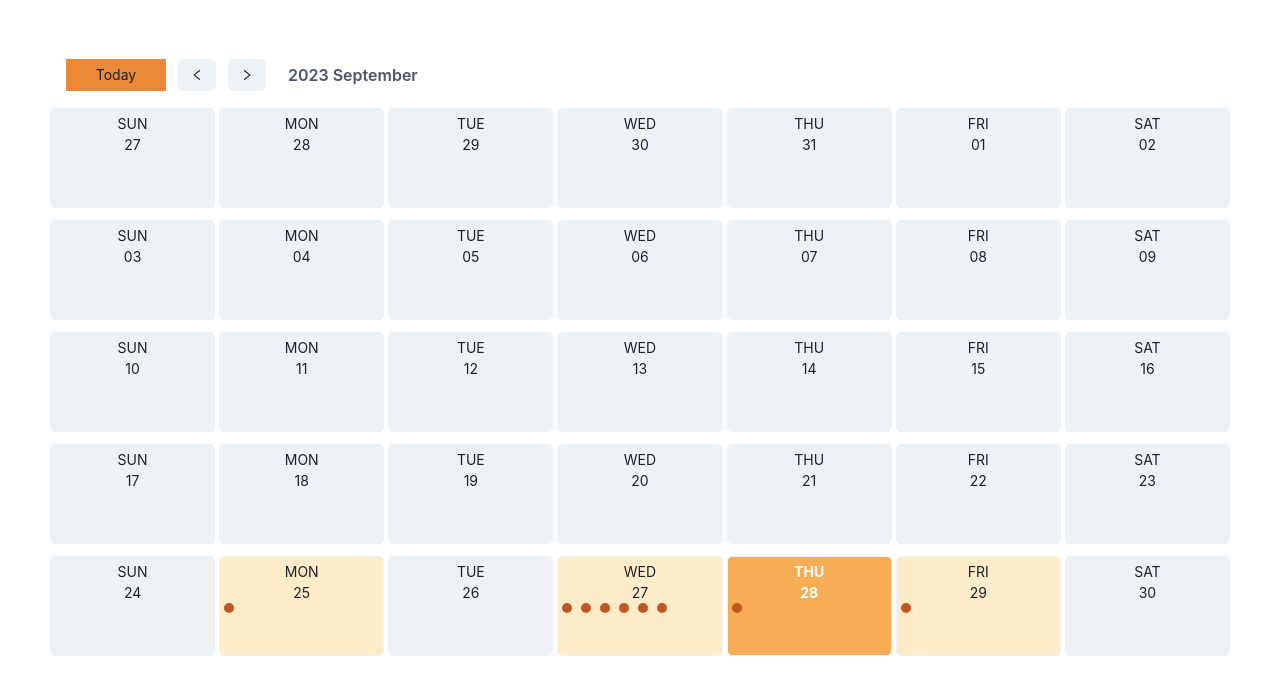
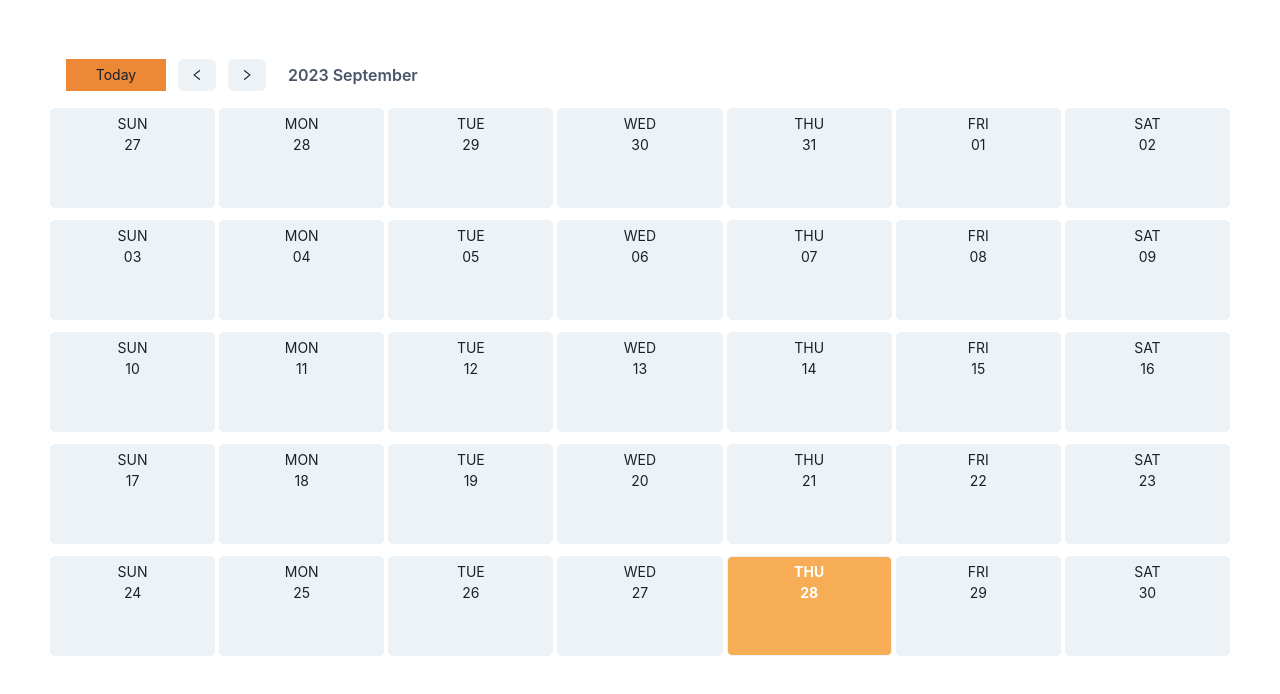
Before and after one commit to Meenachinmay/react-calender-view-chakraui, a React (Vite) app: page / in a window 1280 px wide. Shown: the top 694 px of the page. Built offline with nearby package versions, Linux system fonts and the light colour scheme.

Commit message:
added times slots

```diff
--- a/src/components/Day.tsx
+++ b/src/components/Day.tsx
@@ -1,4 +1,4 @@
-import { Flex, Icon, Text } from "@chakra-ui/react";
+import { Flex, Text } from "@chakra-ui/react";
 import dayjs from "dayjs";
 import React, { useEffect, useState } from "react";
 import { IDay } from "../types/day.type";
@@ -6,11 +6,7 @@ import { IDay } from "../types/day.type";
 import "../App.css";
 import Model from "./ui-models/EventModel";
 
-import { AiFillSave } from "react-icons/ai";
-import { FcLike, FcViewDetails } from "react-icons/fc";
-
 import "../App.css";
-import Tooltip from "./reusable-ui-components/Tooltip";
 
 const Day: React.FC<IDay> = ({ day, events }: IDay) => {
   const [dayColor, setDayColor] = useState<string>("gray.100");
@@ -86,9 +82,21 @@ const Day: React.FC<IDay> = ({ day, events }: IDay) => {
           ))}
         </Flex>
       </Flex>
-      <Model isOpen={isModelOpen} onClose={() => setIsModelOpen(false)}>
-        <Flex flexDir={"column"} width={"full"} height={"full"}>
-          <h1>Your Content Here</h1>
+      <Model
+        isOpen={isModelOpen}
+        onClose={() => setIsModelOpen(false)}
+        meetingsForTheDay={events}
+      >
+        <Flex flexDir={"column"} width={"full"} height={"100%"}>
+          <h1
+            style={{
+              fontSize: "25px",
+              textAlign: "center",
+              fontWeight: "bolder",
+            }}
+          >
+            Meetings
+          </h1>
           <p>{day.format("DD")}</p>
           <Flex
             width={"full"}
@@ -98,40 +106,11 @@ const Day: React.FC<IDay> = ({ day, events }: IDay) => {
             wrap={"wrap"}
           >
             {events?.map((e) => (
-              <Flex>
+              <Flex key={e.id}>
                 <div className="events_dots" key={e.id}></div>
                 <div>{e.title}</div>
               </Flex>
             ))}
-          </Flex>
-          <Flex
-            alignItems={"center"}
-            justifyContent={"space-around"}
-            gap={5}
-            padding={"5px"}
-            borderRadius={"10px"}
-            flexGrow={1}
-          >
-            <Tooltip _string="Like event">
-              <Icon as={FcLike} w={"40px"} h={"40px"} cursor={"pointer"}></Icon>
-            </Tooltip>
-            <Tooltip _string="See details">
-              <Icon
-                as={FcViewDetails}
-                w={"40px"}
-                h={"40px"}
-                cursor={"pointer"}
-              ></Icon>
-            </Tooltip>
-            <Tooltip _string="Save event">
-              <Icon
-                as={AiFillSave}
-                color={"green.500"}
-                w={"40px"}
-                h={"40px"}
-                cursor={"pointer"}
-              ></Icon>
-            </Tooltip>
           </Flex>
         </Flex>
       </Model>
--- a/src/components/ui-models/EventModel.tsx
+++ b/src/components/ui-models/EventModel.tsx
@@ -1,15 +1,51 @@
-import React from "react";
-import { Flex, Box, Portal } from "@chakra-ui/react";
+import { Flex, Portal, Select, Text, VStack } from "@chakra-ui/react";
+import React, { useState } from "react";
 import "../../App.css"; // import our custom css for the blur effect
+import { IEvent } from "../../types/event.type";
 
 interface ModelProps {
   isOpen: boolean;
   onClose: () => void;
   children: React.ReactNode;
+  meetingsForTheDay: IEvent[];
 }
 
-const Model: React.FC<ModelProps> = ({ isOpen, onClose, children }) => {
+const Model: React.FC<ModelProps> = ({
+  isOpen,
+  onClose,
+  children,
+  meetingsForTheDay,
+}) => {
+  const [selectedSlot, setSelectedSlot] = useState<string | []>([]);
+
+  const timeSlots: string[] = [
+    "9:00AM - 10:00AM",
+    "10:00AM - 11:00AM",
+    "11:00AM - 12:00PM",
+    "12:00PM - 1:00PM",
+    "1:00PM - 2:00PM",
+    "2:00PM - 3:00PM",
+    "3:00PM - 4:00PM",
+    "4:00PM - 5:00PM",
+    "5:00PM - 6:00PM",
+    "6:00PM - 7:00PM",
+  ];
+
+  // Determine which slots are booked
+  const bookedSlots = meetingsForTheDay
+    ? meetingsForTheDay.map(
+        (meeting) => `${meeting.startTime} - ${meeting.endTime}`
+      )
+    : [];
+
+  // Filter out the booked slots
+  const availableSlots = timeSlots.filter(
+    (slot) => !bookedSlots.includes(slot)
+  );
+
   if (!isOpen) return null;
+
+  console.log(selectedSlot);
 
   return (
     <Portal>
@@ -34,8 +70,38 @@ const Model: React.FC<ModelProps> = ({ isOpen, onClose, children }) => {
           boxShadow="xl"
           onClick={(e) => e.stopPropagation()} // to prevent modal close when clicking inside
           opacity={1}
+          flexDirection={"column"}
         >
           {children}
+          {/* Render existing meetings */}
+          <VStack align="start" spacing={4} mb={4}>
+            <Text fontWeight="bold" fontSize="lg">
+              Existing Meetings:
+            </Text>
+            {meetingsForTheDay && meetingsForTheDay.length > 0 ? (
+              meetingsForTheDay.map((meeting) => (
+                <Text key={`${meeting.startTime}-${meeting.endTime}`}>
+                  {meeting.startTime} - {meeting.endTime}
+                </Text>
+              ))
+            ) : (
+              <Text>No meetings scheduled for this day.</Text>
+            )}
+          </VStack>
+          <Flex width={"full"} height={"full"}>
+            <Select
+              variant="filled"
+              placeholder="Select a slot"
+              value={selectedSlot || ""}
+              onChange={(e) => setSelectedSlot(e.target.value)}
+            >
+              {availableSlots.map((slot) => (
+                <option key={slot} value={slot}>
+                  {slot}
+                </option>
+              ))}
+            </Select>
+          </Flex>
         </Flex>
       </Flex>
     </Portal>
--- a/src/data-array/event.index.ts
+++ b/src/data-array/event.index.ts
@@ -3,62 +3,20 @@ import { IEvent } from "../types/event.type";
 export const events: IEvent[] = [
   {
     id: 1,
+    user_id: 'acb123',
     title: "Event first",
     description: "This is an event first",
-    date: "29-09-2023",
+    date: "16-10-2023",
+    startTime: "10:00",
+    endTime: "11:00",
   },
   {
     id: 2,
+    user_id: 'acb_123',
     title: "Event first",
     description: "This is an event first",
-    date: "28-09-2023",
-  },
-  {
-    id: 3,
-    title: "Event first",
-    description: "This is an event first",
-    date: "27-09-2023",
-  },
-  {
-    id: 4,
-    title: "Event first",
-    description: "This is an event first",
-    date: "27-09-2023",
-  },
-  {
-    id: 5,
-    title: "Event first",
-    description: "This is an event first",
-    date: "27-09-2023",
-  },
-  {
-    id: 6,
-    title: "Event first",
-    description: "This is an event first",
-    date: "27-09-2023",
-  },
-  {
-    id: 7,
-    title: "Event first",
-    description: "This is an event first",
-    date: "27-09-2023",
-  },
-  {
-    id: 8,
-    title: "Event first",
-    description: "This is an event first",
-    date: "27-09-2023",
-  },
-  {
-    id: 9,
-    title: "Event first",
-    description: "This is an event first",
-    date: "25-09-2023",
-  },
-  {
-    id: 10,
-    title: "Event first",
-    description: "This is an event first",
-    date: "06-10-2023",
+    date: "16-10-2023",
+    startTime: "12:00",
+    endTime: "13:00",
   },
 ];
```
Also changed, not shown: src/types/event.type.ts (+15 -0 lines). Lines whose indentation alone changed are shown as unchanged.
